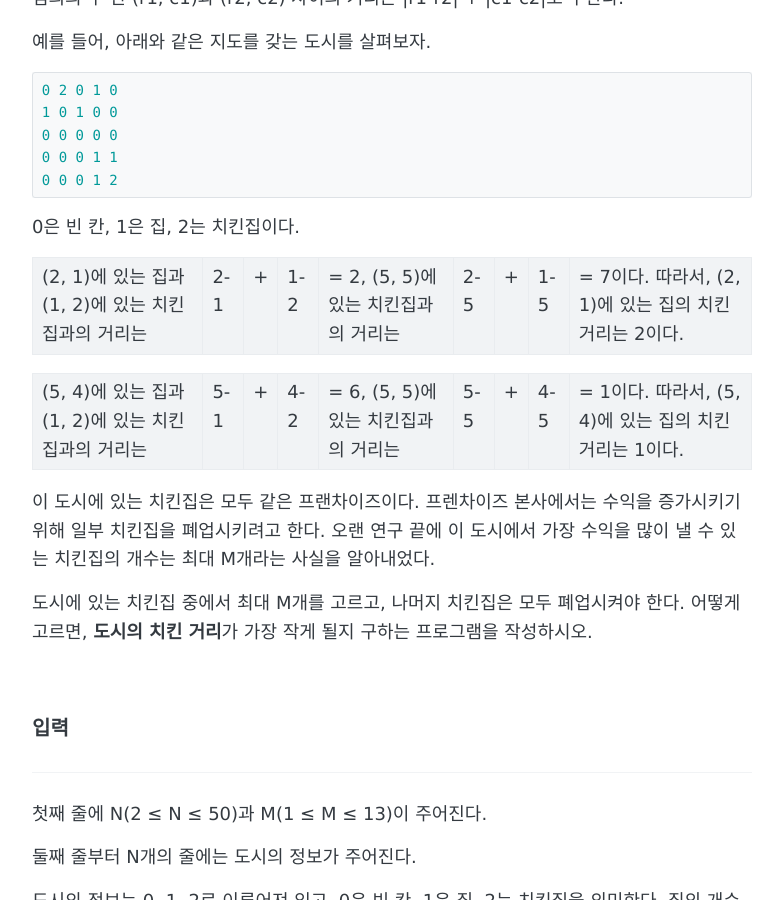
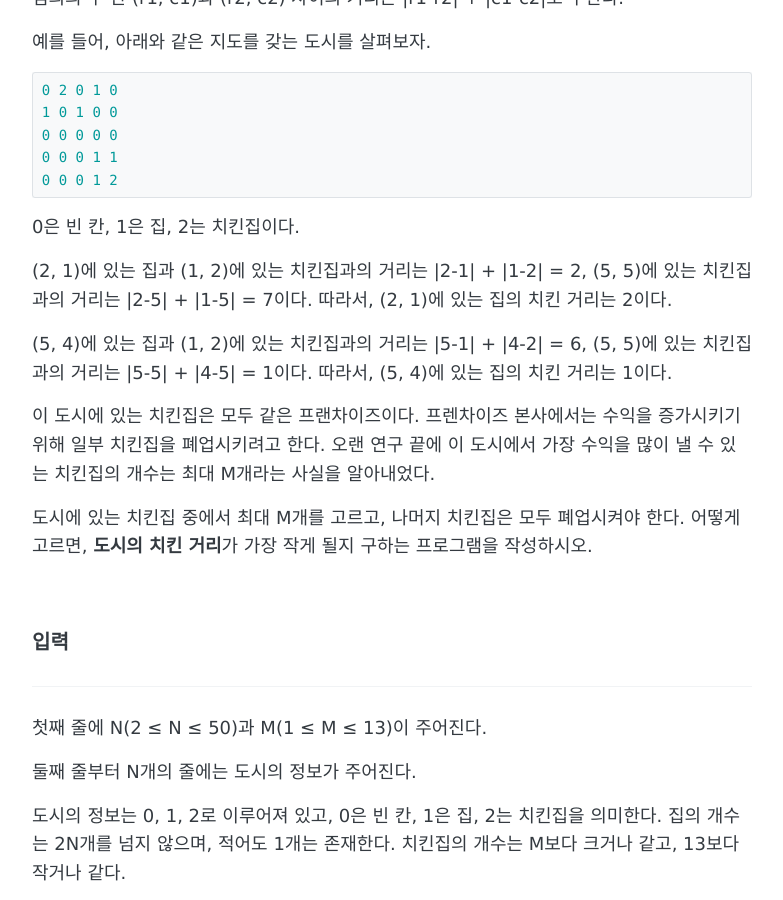
Before and after one commit to zoe0-0/blog, a Jekyll site: the page built from _posts/2019-08-10-Boj_Algorithm17.md, in a window 1280 px wide and 900 px high, scrolled down 644 px. Shown: the whole window, without its empty margins (248-1031 px from the left). Built offline with Jekyll 4.4.1, drawn with Linux system fonts in a browser that asks for light colours; comment, search, counter and statistics services are not loaded.

```diff
--- a/_posts/2019-08-10-Boj_Algorithm17.md
+++ b/_posts/2019-08-10-Boj_Algorithm17.md
@@ -29,9 +29,9 @@ tags:
 
 0은 빈 칸, 1은 집, 2는 치킨집이다.
 
-{% raw %}(2, 1)에 있는 집과 (1, 2)에 있는 치킨집과의 거리는 |2-1| + |1-2| = 2, (5, 5)에 있는 치킨집과의 거리는 |2-5| + |1-5| = 7이다. 따라서, (2, 1)에 있는 집의 치킨 거리는 2이다.{% endraw %}
+<p>(2, 1)에 있는 집과 (1, 2)에 있는 치킨집과의 거리는 |2-1| + |1-2| = 2, (5, 5)에 있는 치킨집과의 거리는 |2-5| + |1-5| = 7이다. 따라서, (2, 1)에 있는 집의 치킨 거리는 2이다.</p>
 
-{% raw %}(5, 4)에 있는 집과 (1, 2)에 있는 치킨집과의 거리는 |5-1| + |4-2| = 6, (5, 5)에 있는 치킨집과의 거리는 |5-5| + |4-5| = 1이다. 따라서, (5, 4)에 있는 집의 치킨 거리는 1이다.{% endraw %}
+<p>(5, 4)에 있는 집과 (1, 2)에 있는 치킨집과의 거리는 |5-1| + |4-2| = 6, (5, 5)에 있는 치킨집과의 거리는 |5-5| + |4-5| = 1이다. 따라서, (5, 4)에 있는 집의 치킨 거리는 1이다.</p>
 
 이 도시에 있는 치킨집은 모두 같은 프랜차이즈이다. 프렌차이즈 본사에서는 수익을 증가시키기 위해 일부 치킨집을 폐업시키려고 한다. 오랜 연구 끝에 이 도시에서 가장 수익을 많이 낼 수 있는  치킨집의 개수는 최대 M개라는 사실을 알아내었다.
 
```
